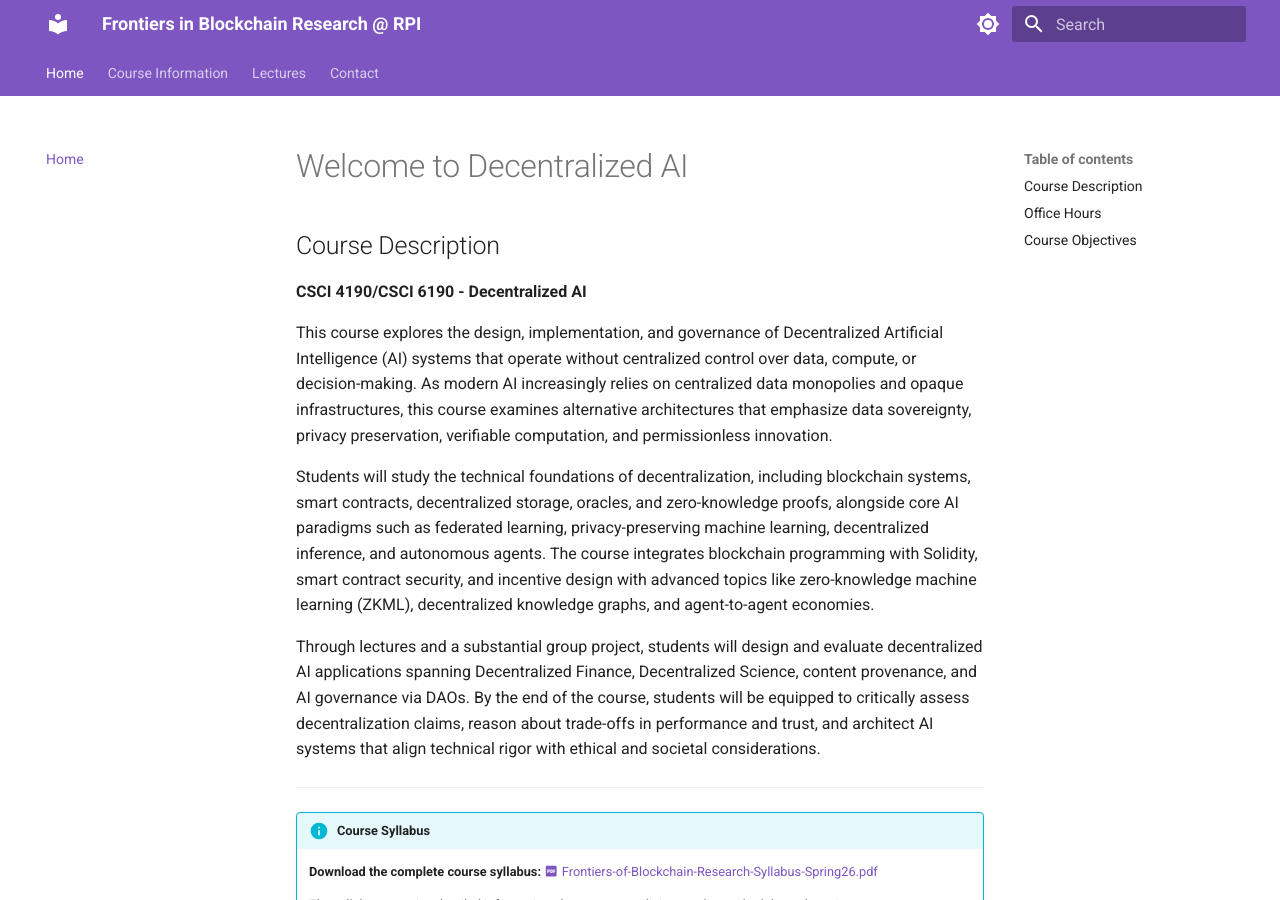
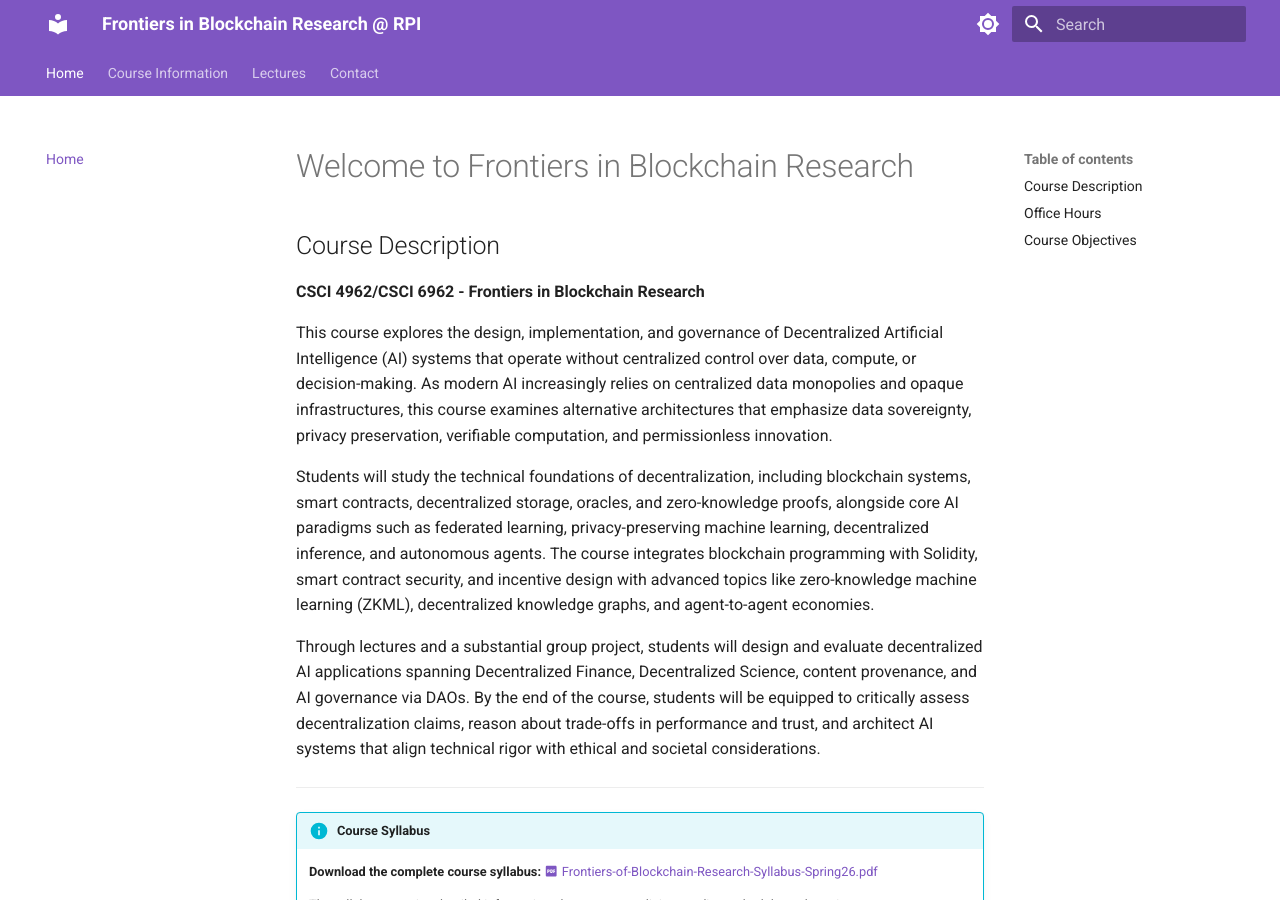
Before and after one commit to oshanis/Frontiers-of-Blockchain-Course-Website, an MkDocs documentation site: the page built from docs/index.md, in a window 1280 px wide and 900 px high. Built offline with MkDocs 1.6.1 and Material for MkDocs 9.7.7, drawn with Linux system fonts in a browser that asks for light colours; the version menu is left out.

Commit message:
Fixed path errors.

```diff
--- a/docs/index.md
+++ b/docs/index.md
@@ -1,8 +1,8 @@
-# Welcome to Decentralized AI
+# Welcome to Frontiers in Blockchain Research
 
 ## Course Description
 
-**CSCI 4190/CSCI 6190 - Decentralized AI**
+**CSCI 4962/CSCI 6962 - Frontiers in Blockchain Research**
 
 This course explores the design, implementation, and governance of Decentralized Artificial Intelligence (AI) systems that operate without centralized control over data, compute, or decision-making. As modern AI increasingly relies on centralized data monopolies and opaque infrastructures, this course examines alternative architectures that emphasize data sovereignty, privacy preservation, verifiable computation, and permissionless innovation.
 
@@ -51,7 +51,7 @@ Through lectures and a substantial group project, students will design and evalu
 
     Access assignments, grades, and course announcements
 
-    [:octicons-arrow-right-24: Go to Submitty](https://submitty.cs.rpl.edu/courses/s26/csci4190)
+    [:octicons-arrow-right-24: Go to Submitty](https://submitty.cs.rpi.edu/courses/s26/csci4962)
 
 </div>
 
```
Also changed, not shown: README.md (+2 -2 lines), docs/contact.md (+1 -1 lines), 2 other files.
